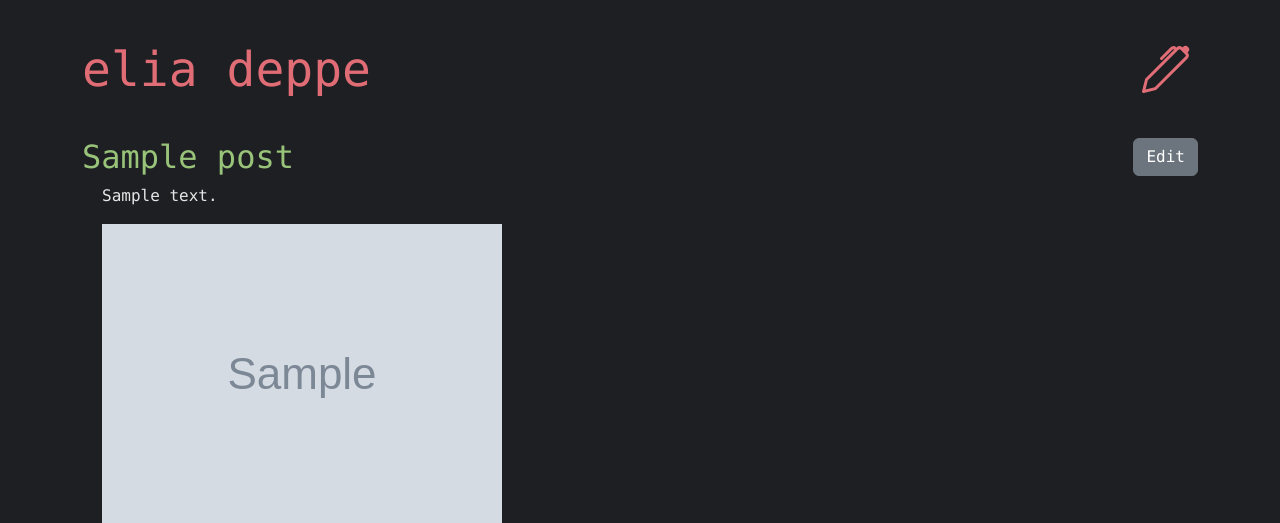
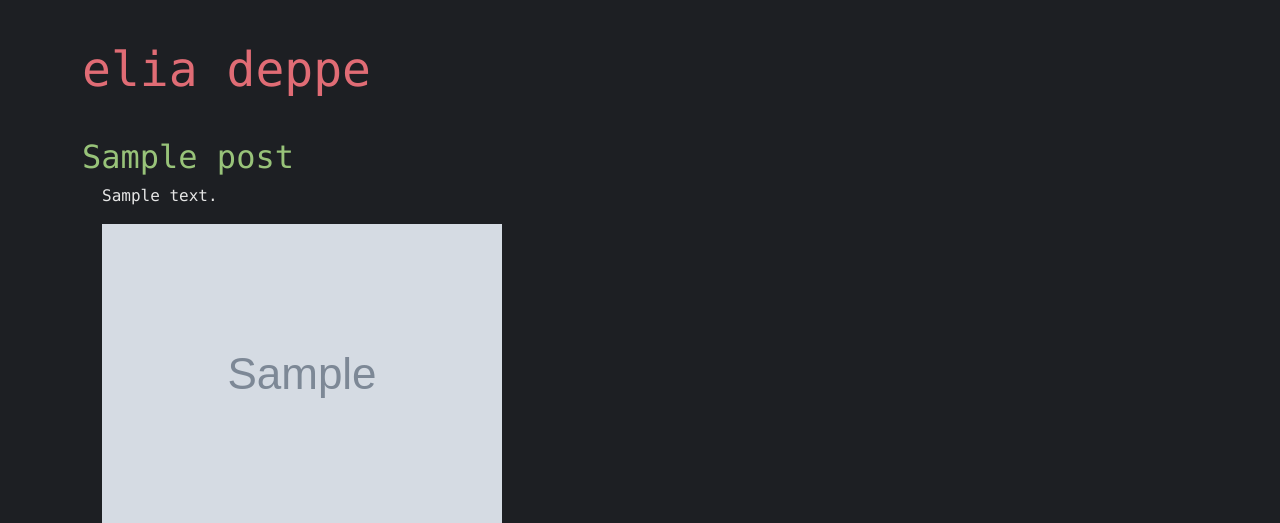
Before and after one commit to eliaseraphim/blog, a Django app: page /post/1 in a window 1280 px wide. Shown: the top 523 px of the page. Run offline with Django 4.2, Linux system fonts and the light colour scheme; tables that the repository leaves empty hold one stand-in row (values such as "Sample post"); grey boxes marked "Sample" are stand-in pictures.

Commit message:
Added authentication requirement for new post and edit post functionality.

```diff
--- a/core/blog/templates/blog/base.html
+++ b/core/blog/templates/blog/base.html
@@ -25,9 +25,11 @@
                 <div class="collapse navbar-collapse flex-grow-1 text-right" id="navbarNav">
                     <ul class="navbar-nav ms-auto flex-nowrap">
                         <li class="nav-item">
-                            <a class="nav-link" href="{% url 'new_post' %}">
-                                <img src="{% static 'blog/icons/pen.svg' %}">
-                            </a>
+                            {% if user.is_authenticated %}
+                                <a class="nav-link" href="{% url 'new_post' %}">
+                                    <img src="{% static 'blog/icons/pen.svg' %}">
+                                </a>
+                            {% endif %}
                         </li>
                     </ul>
                 </div>
--- a/core/blog/templates/blog/post_edit_button.html
+++ b/core/blog/templates/blog/post_edit_button.html
@@ -1,8 +1,10 @@
 {% block content %}
     <article class="post">
-        <aside class="actions">
-            <a class="btn btn-secondary" href="{% url 'edit_post' pk=post.pk %}">Edit</a>
-        </aside>
+        {% if user.is_authenticated %}
+            <aside class="actions">
+                <a class="btn btn-secondary" href="{% url 'edit_post' pk=post.pk %}">Edit</a>
+            </aside>
+        {% endif %}
         <h2><a href="{% url 'detail' pk=post.pk %}">{{ post.title }}</a></h2>
         <div>
             <p>{{ post.text|linebreaksbr }}</p>
```
